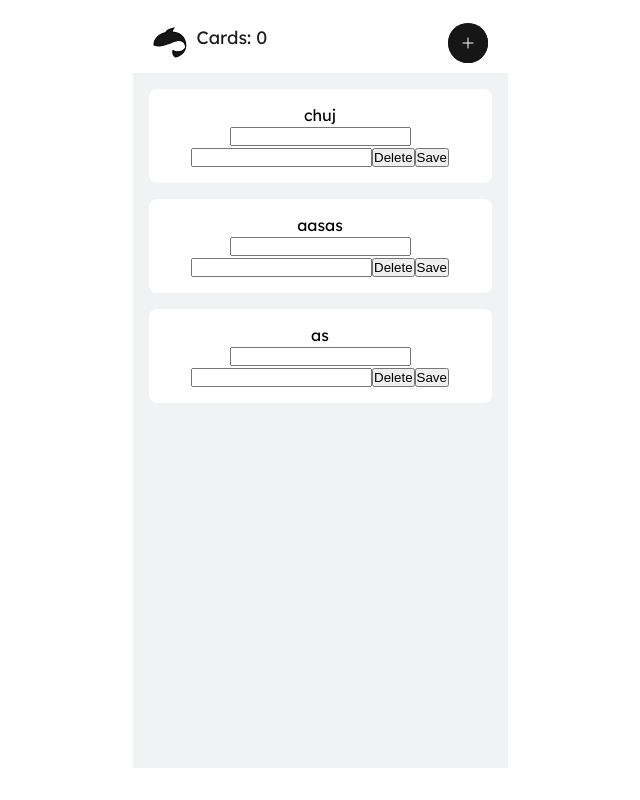
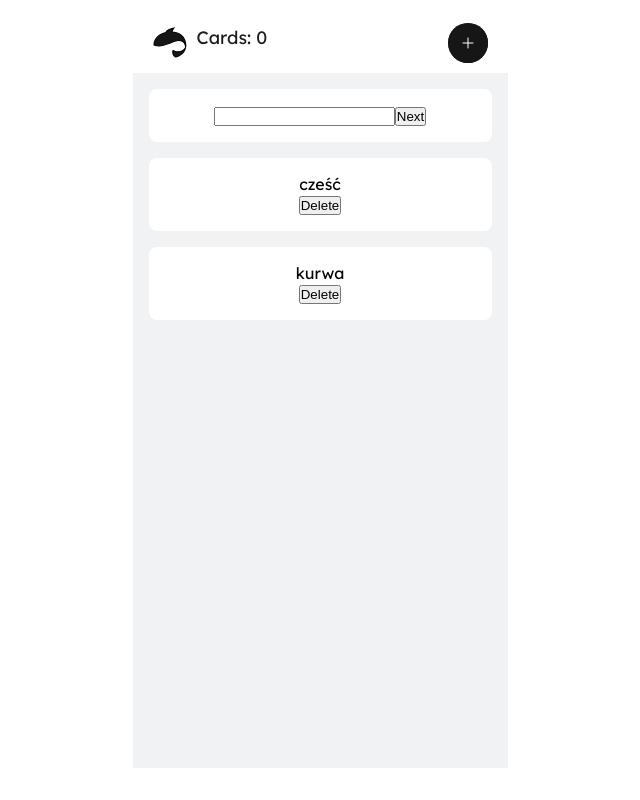
Before and after one commit to mr-fox93/fischkapp, a React (Vite) app: page / in a window 1280 px wide. Both pictures are taken after a click on the button 787 px from the left and 42 px from the top of the page. Shown: the whole page, without its empty margins (320-960 px from the left). Built offline with nearby package versions, Linux system fonts and the light colour scheme; data requests are answered from the project's data file.

Commit message:
feat:implement card adding, not complete yet

```diff
--- a/db.json
+++ b/db.json
@@ -1,19 +1,14 @@
 {
   "fiszki": [
     {
-      "id": "874d9b64-b143-4ff0-a789-bffe64d531b0",
-      "question": "chuj",
-      "answer": "cipa"
+      "id": "4be40ff5-3ecc-40fe-a2b5-73c6ee6d7125",
+      "question": "cześć",
+      "answer": "co tam"
     },
     {
-      "id": "f4b08433-421a-4e87-a0cc-d25929c7a1fb",
-      "question": "aasas",
-      "answer": ""
-    },
-    {
-      "id": "5591abe7-30e9-48e6-bb41-a509fb4828bf",
-      "question": "as",
-      "answer": "bas"
+      "id": "7e820e6f-91bb-4ac9-862d-e0a444f74740",
+      "question": "kurwa",
+      "answer": "moje pole"
     }
   ]
 }
--- a/src/App.tsx
+++ b/src/App.tsx
@@ -8,6 +8,7 @@ import Flashcard from "./components/Flashcard";
 
 function App() {
   const [flashcards, setFlashCards] = useState<FlashCard[]>([]);
+  const [isVisible, setIsVisible] = useState(false);
 
   useEffect(() => {
     getAllFlashCards().then((data) => {
@@ -17,7 +18,8 @@ function App() {
 
   return (
     <AppLayout>
-      <AppHeader cardsAmount={0} />
+      <AppHeader cardsAmount={0} onVisible={() => setIsVisible(!isVisible)} />
+      {isVisible && <Flashcard id="" question="" answer="" key="new" />}{" "}
       {flashcards &&
         flashcards.map((card) => (
           <Flashcard
--- a/src/components/AppHeader.tsx
+++ b/src/components/AppHeader.tsx
@@ -5,16 +5,17 @@ import { addNewCard } from "../services/flashcardService";
 
 interface AppHeaderProps {
   cardsAmount: number;
+  onVisible: () => void;
 }
 
-const AppHeader: React.FC<AppHeaderProps> = ({ cardsAmount }) => {
+const AppHeader: React.FC<AppHeaderProps> = ({ cardsAmount, onVisible }) => {
   return (
     <header className={styles.header}>
       <div className={styles.wrapper}>
         <img className={styles.logo} src={logo} alt="logo" />
         <p className={styles.name}>Cards: {cardsAmount}</p>
       </div>
-      <button className={styles.btn} /*onClick={addNewCard}*/>
+      <button className={styles.btn} onClick={onVisible}>
         <img src={ButtonIcon} alt="add" />
       </button>
     </header>
--- a/src/components/Flashcard.tsx
+++ b/src/components/Flashcard.tsx
@@ -7,15 +7,29 @@ import { addNewCard } from "../services/flashcardService";
 const Flashcard: React.FC<FlashCard> = ({ id, question, answer }) => {
   const [isFlipped, setIsFlipped] = React.useState(false);
   const [newCard, setNewCard] = React.useState({ question: "", answer: "" });
+  const [steps, setSteps] = React.useState<number>(id === "" ? 0 : 2);
+  const handleCardClick = () => {
+    if (steps === 2) setIsFlipped(!isFlipped);
+    setIsFlipped(!isFlipped);
+  };
 
-  const handleCardClick = () => {
-    setIsFlipped(!isFlipped);
+  const handleSteps = () => {
+    if (steps === 0) {
+      setSteps(1);
+    } else if (steps === 1) {
+      setSteps(2);
+    }
+  };
+
+  const handleSave = async () => {
+    await addNewCard(newCard.question, newCard.answer);
+    handleSteps();
   };
 
   return (
     <div onClick={handleCardClick} className={styles.card}>
-      {isFlipped ? <p>{answer}</p> : <p>{question}</p>}
-
+      {steps === 0 && (
+        <div>
           <input
             type="text"
             value={newCard.question}
@@ -23,6 +37,11 @@ const Flashcard: React.FC<FlashCard> = ({ id, question, answer }) => {
               setNewCard((prev) => ({ ...prev, question: e.target.value }))
             }
           />
+          <button onClick={handleSteps}>Next</button>
+        </div>
+      )}
+      {steps === 1 && (
+        <div>
           <input
             type="text"
             value={newCard.answer}
@@ -30,6 +49,20 @@ const Flashcard: React.FC<FlashCard> = ({ id, question, answer }) => {
               setNewCard((prev) => ({ ...prev, answer: e.target.value }))
             }
           />
+
+          <button
+            onClick={(e) => {
+              e.stopPropagation();
+              handleSave();
+            }}
+          >
+            Save
+          </button>
+        </div>
+      )}
+      {steps === 2 && (
+        <>
+          <div>{isFlipped ? <p>{answer}</p> : <p>{question}</p>}</div>
           <button
             onClick={(e) => {
               e.stopPropagation();
@@ -38,14 +71,8 @@ const Flashcard: React.FC<FlashCard> = ({ id, question, answer }) => {
           >
             Delete
           </button>
-      <button
-        onClick={(e) => {
-          e.stopPropagation();
-          addNewCard(newCard.question, newCard.answer);
-        }}
-      >
-        Save
-      </button>
+        </>
+      )}
     </div>
   );
 };
```
Lines whose indentation alone changed are shown as unchanged.
